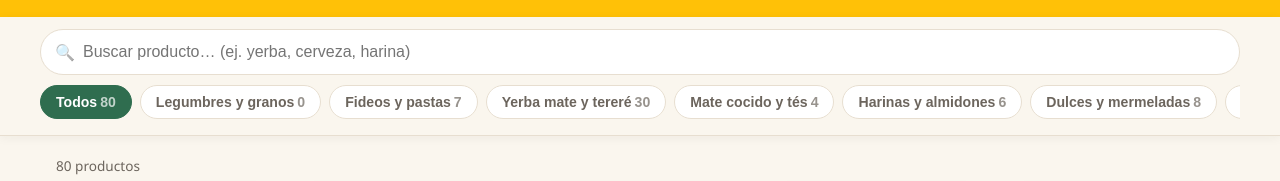
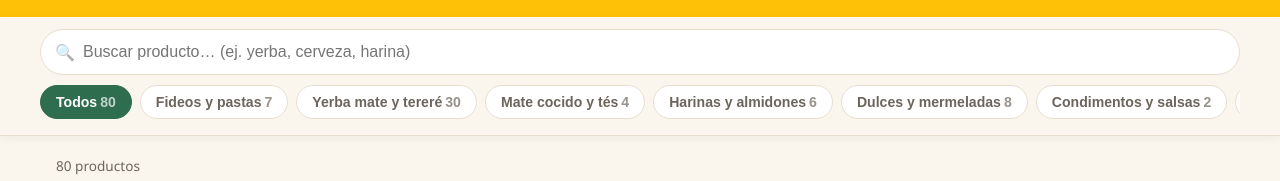
Before and after one commit to nikware10-code/cenepena-catalogo, a plain HTML site: page index.html in a window 1280 px wide. Shown: the part 157-338 px from the top of the page. Drawn offline with Linux system fonts and the light colour scheme.

Commit message:
Ocultar chips de categorias vacias

```diff
--- a/index.html
+++ b/index.html
@@ -270,7 +270,7 @@ const UNITLABEL={unidad:"Unidad",caja:"Caja",display:"Display"};
 const chipBox=$('#chips');
 function catCount(c){return c==="todos"?PRODUCTS.length:PRODUCTS.filter(p=>p.c===c).length}
 let chipsHtml=`<button class="chip active" data-c="todos">Todos<span class="n">${PRODUCTS.length}</span></button>`;
-CATS.forEach(([id,label])=>{chipsHtml+=`<button class="chip" data-c="${id}">${label}<span class="n">${catCount(id)}</span></button>`});
+CATS.forEach(([id,label])=>{if(!catCount(id))return;chipsHtml+=`<button class="chip" data-c="${id}">${label}<span class="n">${catCount(id)}</span></button>`});
 chipBox.innerHTML=chipsHtml;
 chipBox.addEventListener('click',e=>{const b=e.target.closest('.chip');if(!b)return;
   activeCat=b.dataset.c;[...chipBox.children].forEach(c=>c.classList.toggle('active',c===b));render();});
```
